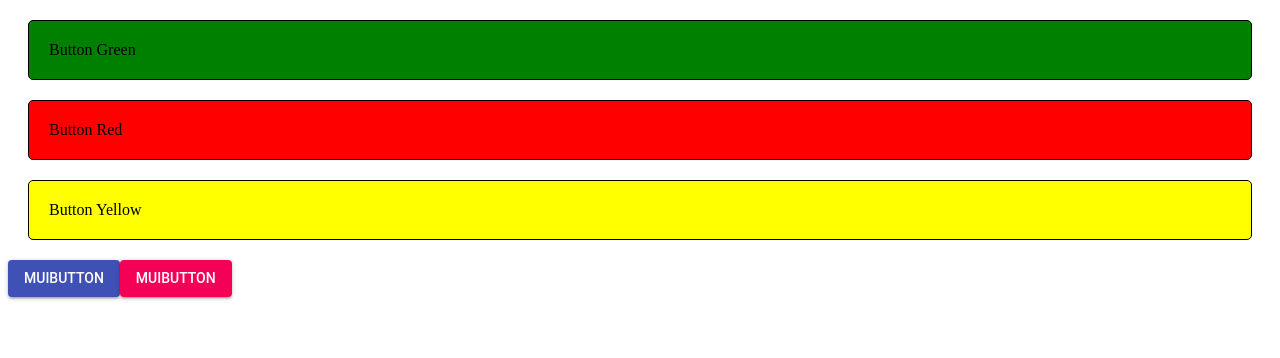
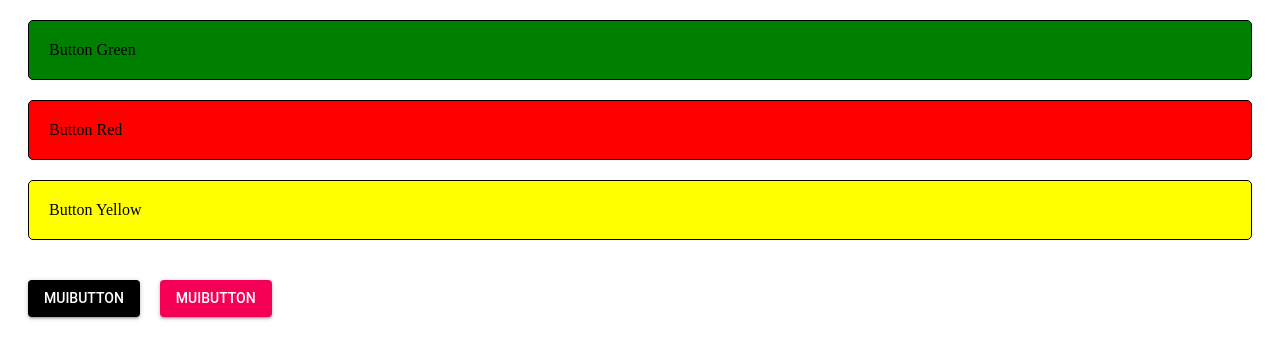
Before and after one commit to magkuna/react-repetition, a React (Create React App) app: page / in a window 1280 px wide. Shown: the top 358 px of the page. Built offline with nearby package versions, Linux system fonts and the light colour scheme.

Commit message:
playing with MUI changing olors in buttons

```diff
--- a/src/MUIButton.js
+++ b/src/MUIButton.js
@@ -2,12 +2,27 @@
 import React from 'react'
 
 import Button from '@material-ui/core/Button'
+import { withStyles } from '@material-ui/core'
 
-const MUIButton = (props) => (
+const styles = {
+    button: {
+        margin: 20
+    },
+    black: {
+        backgroundColor: 'black',
+        color: 'white'
+    }
+
+}
+
+const MUIButton = (props) => {
+
+const { classes } = props
+return (
     <div>
         <Button
             variant={'contained'}
-    color={'primary'}
+            className={classes.button + ' ' + classes.black}
         >
             MUIButton
         </Button>
@@ -19,5 +34,6 @@ const MUIButton = (props) => (
         </Button>
     </div>
 )
+}
 
-export default MUIButton
+export default withStyles(styles)(MUIButton)
```
Lines whose indentation alone changed are shown as unchanged.
